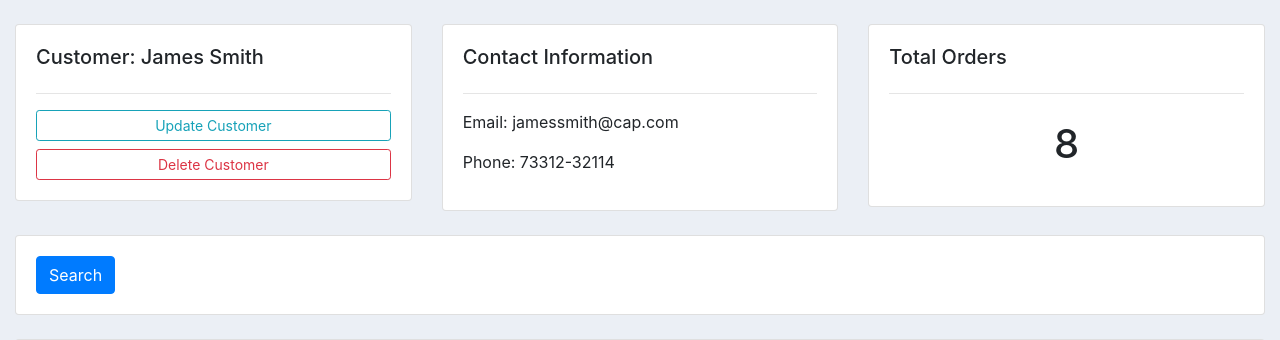
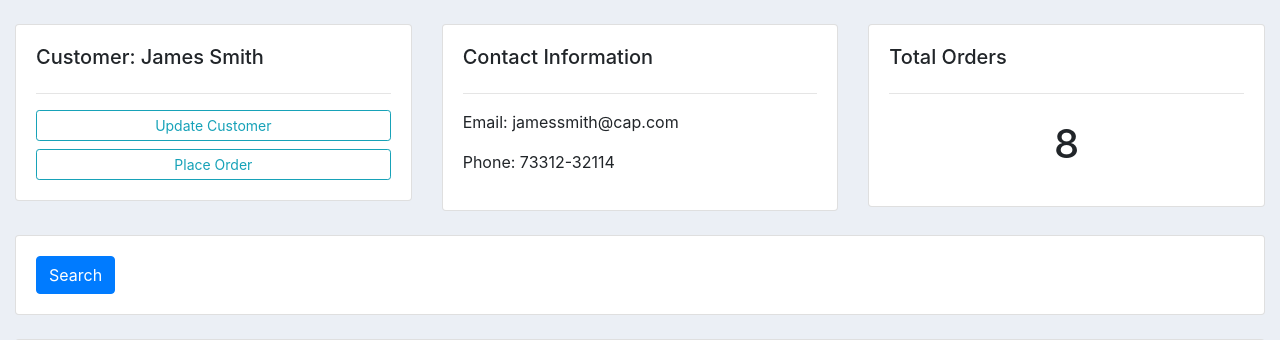
Before and after one commit to rnsharma10/crmApp, a Django app: page /customer/1/ in a window 1280 px wide. Shown: the part 62-402 px from the top of the page. Run offline with Django 3.2, Linux system fonts and the light colour scheme; data comes from the database, SQL or seed files in the repository; both versions use the stored data as it was after the commit; some libraries are stand-ins or nearby versions.

Commit message:
place multiple orders

```diff
--- a/accounts/templates/accounts/customer.html
+++ b/accounts/templates/accounts/customer.html
@@ -10,7 +10,7 @@
 				<h5>Customer: {{ customer.name }}</h5>
 				<hr>
 				<a class="btn btn-outline-info  btn-sm btn-block" href="">Update Customer</a>
-				<a class="btn btn-outline-danger  btn-sm btn-block" href="">Delete Customer</a>
+				<a class="btn btn-outline-info  btn-sm btn-block" href="{% url 'create_order' customer.id %}">Place Order</a>
 
 			</div>
 		</div>
--- a/accounts/templates/accounts/dashboard.html
+++ b/accounts/templates/accounts/dashboard.html
@@ -33,7 +33,7 @@
 		<h5>LAST 5 ORDERS</h5>
 		<hr>
 		<div class="card card-body">
-			<a class="btn btn-primary  btn-sm btn-block" href="{% url 'create_order'%}">Create Order</a>
+
 			<table class="table table-sm">
 				<tr>
 					<th>Product</th>
--- a/accounts/templates/accounts/order_form.html
+++ b/accounts/templates/accounts/order_form.html
@@ -6,7 +6,11 @@
 <form action="" method="POST">
 
 	{% csrf_token %}
-	{{ form }}
+	{{ formset.management_form }}
+	{% for form in formset %}
+		{{ form }}
+		<hr>
+	{% endfor %}
 	<input type="submit" name="Submit">
 
 </form>
--- a/accounts/urls.py
+++ b/accounts/urls.py
@@ -4,7 +4,7 @@ urlpatterns = [
     path('', views.home, name='home'),
     path('products/', views.products, name='products'),
     path('customer/<str:pk>/', views.customer, name='customer'),
-    path('create_order/', views.createOrder, name="create_order"),
+    path('create_order/<str:pk>/', views.createOrder, name="create_order"),
  	path('update_order/<str:pk>/', views.updateOrder, name="update_order"),
     path('delete_order/<str:pk>/', views.deleteOrder, name="delete_order")
 ]
--- a/accounts/views.py
+++ b/accounts/views.py
@@ -2,6 +2,7 @@ from django.shortcuts import render, redirect
 
 # Create your views here.
 from django.http import HttpResponse
+from django.forms import inlineformset_factory
 from .models import *
 from .forms import OrderForm
 
@@ -39,16 +40,20 @@ def products(request):
 	products = Product.objects.all();
 	return render(request,'accounts/products.html',{'products': products})
 
-def createOrder(request):
-	form = OrderForm()
+def createOrder(request, pk):
+	OrderFormSet = inlineformset_factory(Customer, order, fields = ('product', 'status'), extra=5)
+	customer = Customer.objects.get(id=pk)
+	formset = OrderFormSet(queryset=order.objects.none(), instance=customer)
+	# form = OrderForm(initial={'customer': customer,})
 	if request.method=='POST':
 		#print('printing post', request.POST)
-		form = OrderForm(request.POST)
-		if form.is_valid():
-			form.save()
+		# form = OrderForm(request.POST)
+		formset = OrderFormSet(request.POST, instance=customer)
+		if formset.is_valid():
+			formset.save()
 			return redirect('/')
 	context={
-		'form':form
+		'formset':formset
 	}
 	return render(request, 'accounts/order_form.html', context)
 
```
Also changed, not shown: db.sqlite3.
